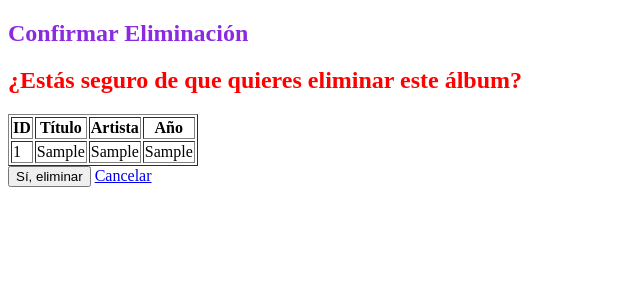
After one commit to Spica56/POO206, a Flask app: page /confirmarEliminar/1 in a window 1280 px wide. The commit adds this page. Shown: the top 300 px of the page, without its empty margins (0-640 px from the left). Run offline with Flask 3, Linux system fonts and the light colour scheme; tables that the repository leaves empty or names only in its code hold one stand-in row (values such as "Sample post"); some libraries are stand-ins or nearby versions.

Commit message:
Soft Delete

```diff
--- a/flaskProyect/app.py
+++ b/flaskProyect/app.py
@@ -19,7 +19,7 @@ mysql = MySQL(app)
 def home():
     try:
         cursor = mysql.connection.cursor()
-        cursor.execute('SELECT * FROM tb_album')
+        cursor.execute('SELECT * FROM tb_album WHERE state= 1')
         consultaTodo = cursor.fetchall()
         return render_template('formulario.html', errores={}, albums = consultaTodo)
 
@@ -158,6 +158,43 @@ def guardar():
             cursor.close()
     return render_template('formulario.html', errores= errores)
 
+@app.route('/eliminar/<int:id>', methods=['POST'])
+def eliminar(id):
+    try:
+        cursor = mysql.connection.cursor()
+        cursor.execute('UPDATE tb_album SET state = 0 WHERE id = %s', (id,))
+        mysql.connection.commit()
+        flash('Álbum eliminado correctamente')
+    except Exception as e:
+        print('Error al eliminar el álbum: ' + str(e))
+        flash('Error al eliminar el álbum')
+    finally:
+        cursor.close()
+
+    return redirect(url_for('home'))
+
+
+@app.route('/confirmarEliminar/<int:id>')
+def confirmarEliminar(id):
+    try:
+        cursor = mysql.connection.cursor()
+        cursor.execute('SELECT * FROM tb_album WHERE id = %s', (id,))
+        album = cursor.fetchone()
+        if album is None:
+            flash("Álbum no encontrado")
+            return redirect(url_for('home'))
+        return render_template('confirmDel.html', album=album)
+    except Exception as e:
+        print('Error al cargar confirmación: ' + str(e))
+        flash("Error al intentar eliminar")
+        return redirect(url_for('home'))
+    finally:
+        cursor.close()
+
+
+    return redirect(url_for('home'))
+
+
 
 if __name__ == '__main__':
     app.run(port=3000, debug=True)
--- /dev/null
+++ b/flaskProyect/templates/confirmDel.html
@@ -0,0 +1,31 @@
+<!DOCTYPE html>
+<html lang="es">
+<head>
+    <meta charset="UTF-8">
+    <meta name="viewport" content="width=device-width, initial-scale=1.0">
+    <h2 style="color:blueviolet"> Confirmar Eliminación</h2>
+</head>
+<body>
+    <h2 style="color:red;">¿Estás seguro de que quieres eliminar este álbum?</h2>
+
+    <table border="1">
+        <tr>
+            <th>ID</th>
+            <th>Título</th>
+            <th>Artista</th>
+            <th>Año</th>
+        </tr>
+        <tr>
+            <td>{{ album.0 }}</td>
+            <td>{{ album.1 }}</td>
+            <td>{{ album.2 }}</td>
+            <td>{{ album.3 }}</td>
+        </tr>
+    </table>
+
+    <form action="{{ url_for('eliminar', id=album.0) }}" method="post">
+        <button type="submit">Sí, eliminar</button>
+        <a href="{{ url_for('home') }}">Cancelar</a>
+    </form>
+</body>
+</html>
--- a/flaskProyect/templates/consulta.html
+++ b/flaskProyect/templates/consulta.html
@@ -24,7 +24,7 @@
                 <td>{{ album.2 }}</td>
                 <td>{{ album.3 }}</td>
                 <td> <a href="/editar/{{ album.0 }}">Actualizar </a></td>
-                <td> <a href="#">Eliminar </a></td>
+                <td> <a href="/confirmarEliminar/{{ album.0 }}">Eliminar</a></td>
             </tr>
         </tbody>
     </table>
```
